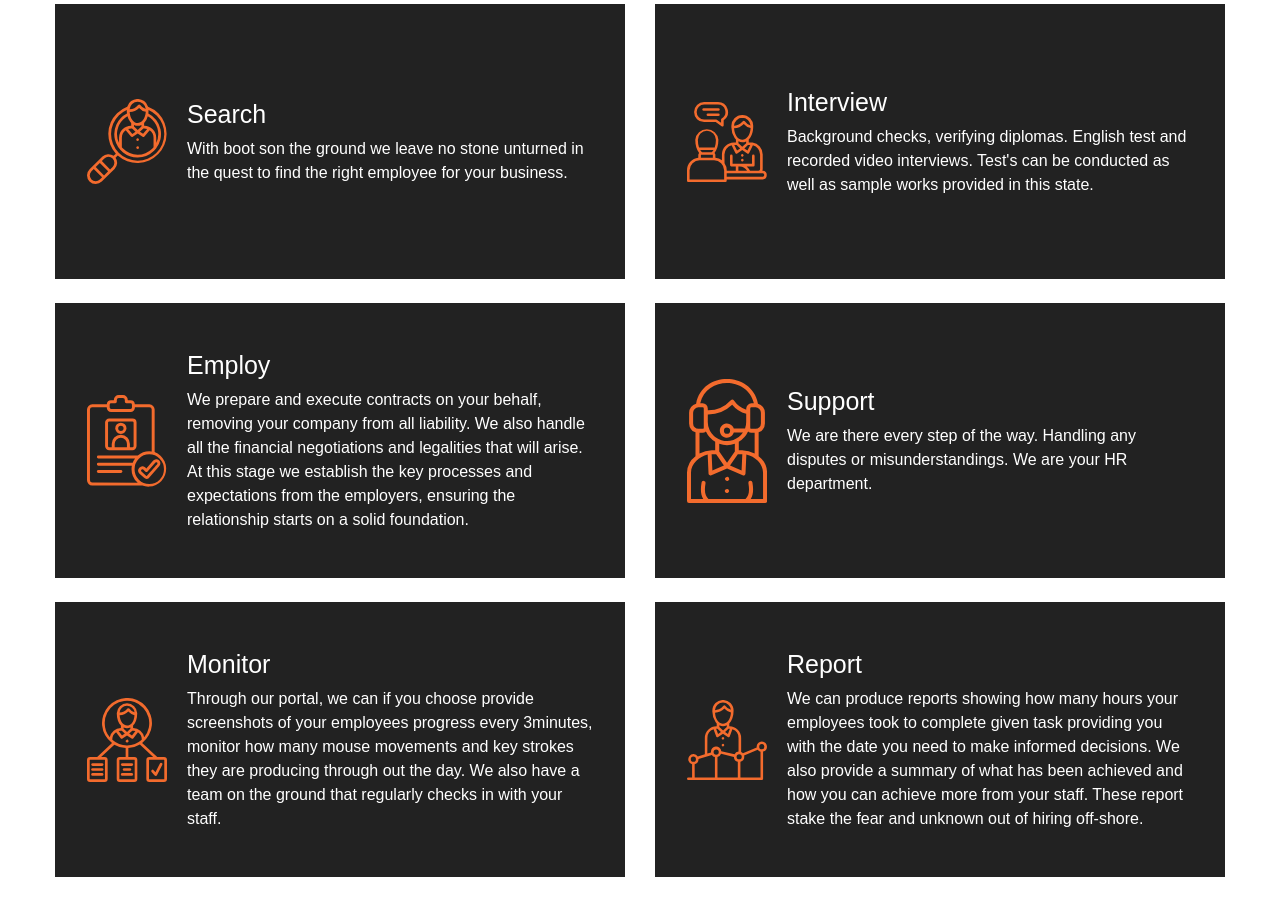
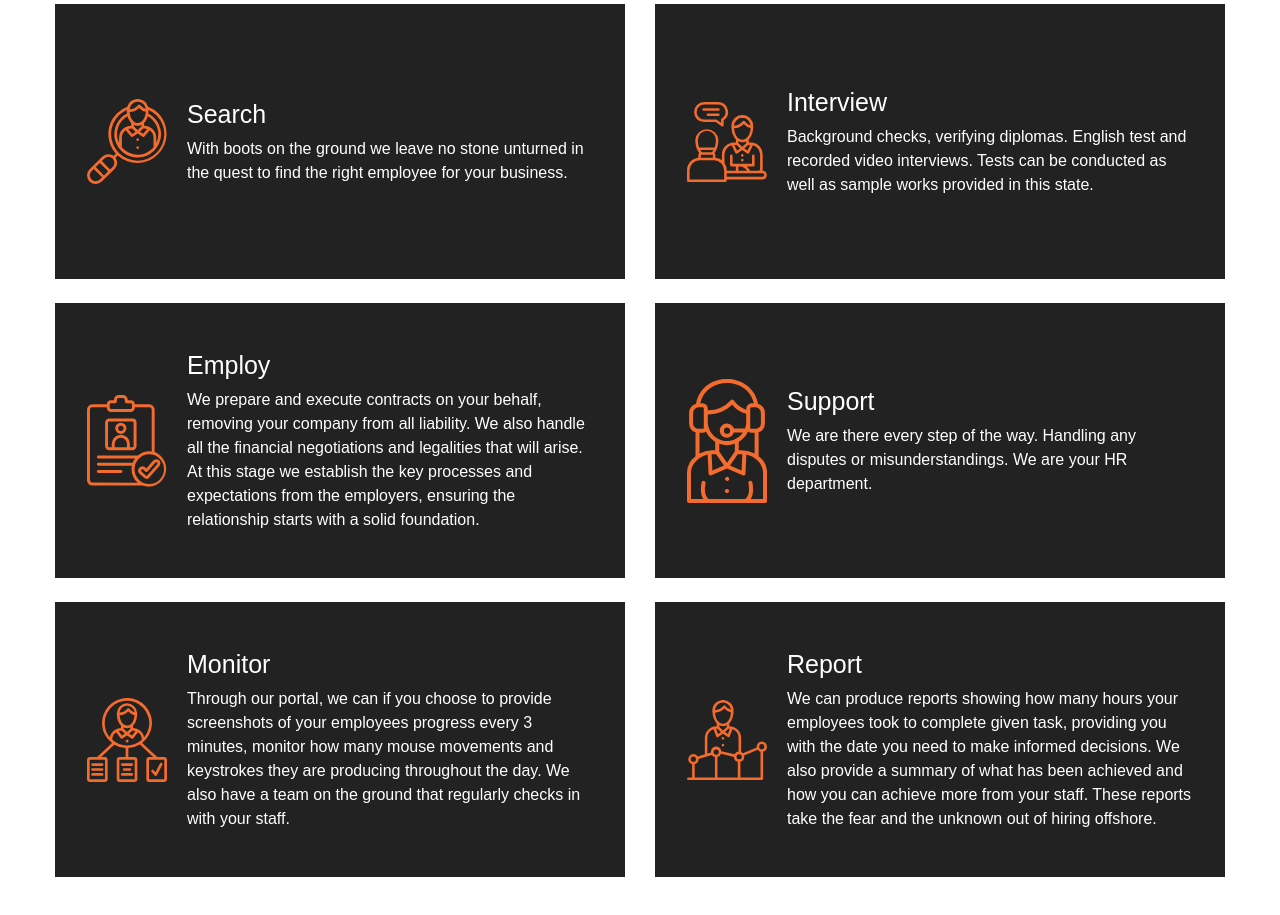
Before and after one commit to cuiniamar/mystaff-online, a website: page index.html in a window 1280 px wide. Shown: the part 2620-3535 px from the top of the page. Drawn offline with nearby package versions, Linux system fonts and the light colour scheme; a web font is replaced by a local one.

Commit message:
spelling and grammar updates in we-do section

```diff
--- a/index.html
+++ b/index.html
@@ -833,7 +833,7 @@
                                 <img src="dist/images/we-do-icons/Asset-1.svg" alt="Icons" class="img-fluid">
                                 <div class="we-do__description">
                                     <h3 class="text-light text-center text-sm-left">Search</h3>
-                                    <p class="text-light text-center text-sm-left mb-0">With boot son the ground we leave no stone unturned in the quest to find the right employee for your business.</p>
+                                    <p class="text-light text-center text-sm-left mb-0">With boots on the ground we leave no stone unturned in the quest to find the right employee for your business.</p>
                                 </div>
                             </div>
                         </div>
@@ -842,7 +842,7 @@
                                 <img src="dist/images/we-do-icons/Asset-2.svg" alt="Icons" class="img-fluid">
                                 <div class="we-do__description">
                                     <h3 class="text-light text-center text-sm-left">Interview</h3>
-                                    <p class="text-light text-center text-sm-left mb-0">Background checks, verifying diplomas. English test and recorded video interviews. Test's can be conducted as well as sample works provided in this state.</p>
+                                    <p class="text-light text-center text-sm-left mb-0">Background checks, verifying diplomas. English test and recorded video interviews. Tests can be conducted as well as sample works provided in this state.</p>
                                 </div>
                             </div>
                         </div>
@@ -851,7 +851,7 @@
                                 <img src="dist/images/we-do-icons/Asset-3.svg" alt="Icons" class="img-fluid">
                                 <div class="we-do__description">
                                     <h3 class="text-light text-center text-sm-left">Employ</h3>
-                                    <p class="text-light text-center text-sm-left mb-0">We prepare and execute contracts on your behalf, removing your company from all liability. We also handle all the financial negotiations and legalities that will arise. At this stage we establish the key processes and expectations from the employers, ensuring the relationship starts on a solid foundation.</p>
+                                    <p class="text-light text-center text-sm-left mb-0">We prepare and execute contracts on your behalf, removing your company from all liability. We also handle all the financial negotiations and legalities that will arise. At this stage we establish the key processes and expectations from the employers, ensuring the relationship starts with a solid foundation.</p>
                                 </div>
                             </div>
                         </div>
@@ -869,7 +869,7 @@
                                 <img src="dist/images/we-do-icons/Asset-5.svg" alt="Icons" class="img-fluid">
                                 <div class="we-do__description">
                                     <h3 class="text-light text-center text-sm-left">Monitor</h3>
-                                    <p class="text-light text-center text-sm-left mb-0">Through our portal, we can if you choose provide screenshots of your employees progress every 3minutes, monitor how many mouse movements and key strokes they are producing through out the day. We also have a team on the ground that regularly checks in with your staff.</p>
+                                    <p class="text-light text-center text-sm-left mb-0">Through our portal, we can if you choose to provide screenshots of your employees progress every 3 minutes, monitor how many mouse movements and keystrokes they are producing throughout the day. We also have a team on the ground that regularly checks in with your staff.</p>
                                 </div>
                             </div>
                         </div>
@@ -878,7 +878,7 @@
                                 <img src="dist/images/we-do-icons/Asset-6.svg" alt="Icons" class="img-fluid">
                                 <div class="we-do__description">
                                     <h3 class="text-light text-center text-sm-left">Report</h3>
-                                    <p class="text-light text-center text-sm-left mb-0">We can produce reports showing how many hours your employees took to complete given task providing you with the date you need to make informed decisions. We also provide a summary of what has been achieved and how you can achieve more from your staff. These report stake the fear and unknown out of hiring off-shore.</p>
+                                    <p class="text-light text-center text-sm-left mb-0">We can produce reports showing how many hours your employees took to complete given task, providing you with the date you need to make informed decisions. We also provide a summary of what has been achieved and how you can achieve more from your staff. These reports take the fear and the unknown out of hiring offshore.</p>
                                 </div>
                             </div>
                         </div>
```
